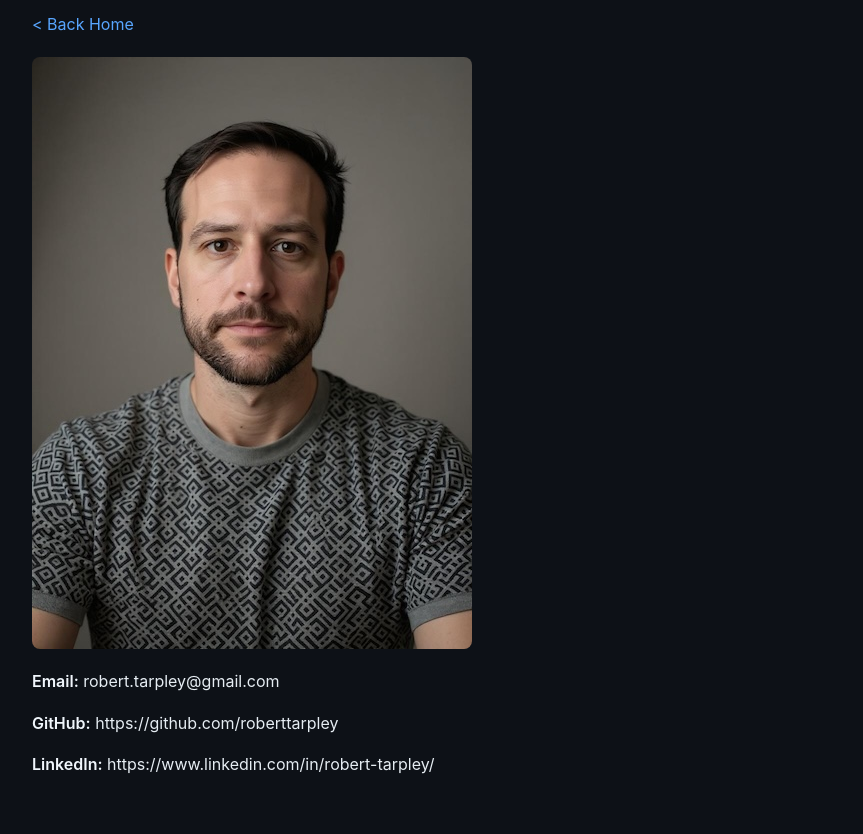
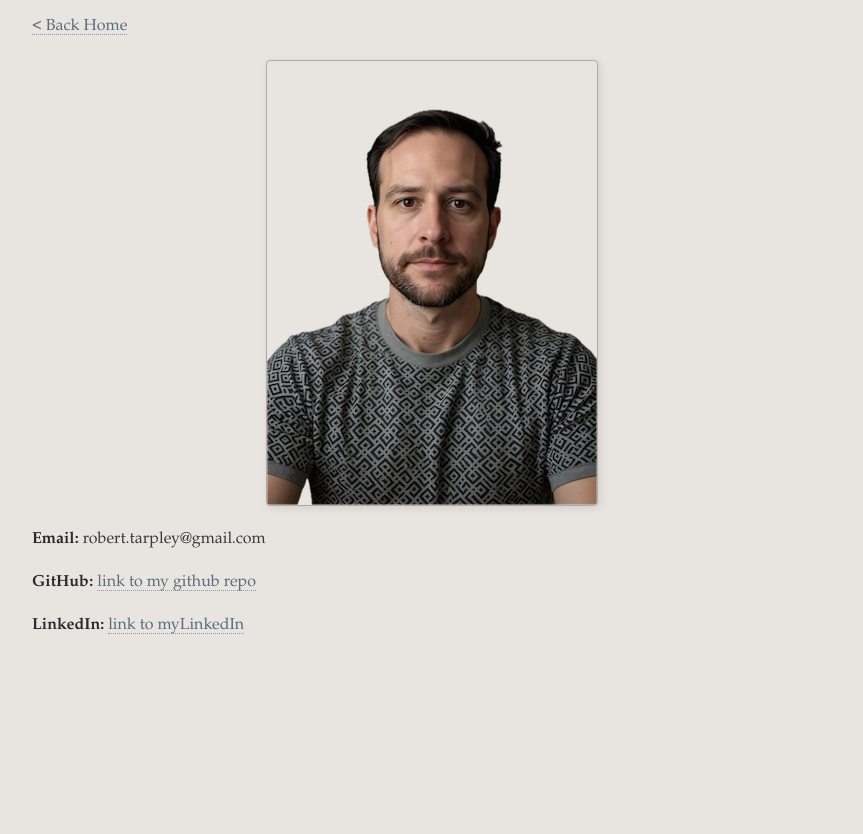
Before and after one commit to RobertTarpley/StaticSiteGenerator, a plain HTML site: page docs/about/index.html in a window 1280 px wide. Shown: the part 127-961 px from the top of the page, without its empty margins (208-1071 px from the left). After the commit the page ends 822 px from the top, so only its background shows below. Drawn offline with Linux system fonts and the light colour scheme.

Commit message:
css updates to match sketch image artwork

```diff
--- a/docs/about/index.html
+++ b/docs/about/index.html
@@ -8,6 +8,6 @@
   </head>
 
   <body>
-    <article><div><h1>Contact Me</h1><p><a href="/StaticSiteGenerator/">< Back Home</a></p><p><img src="/StaticSiteGenerator/images/profile.jpg" alt="Enhanced Bob Profile Picture"></img></p><p><b>Email:</b> robert.tarpley@gmail.com</p><p><b>GitHub:</b> https://github.com/roberttarpley</p><p><b>LinkedIn:</b> https://www.linkedin.com/in/robert-tarpley/</p></div></article>
+    <article><div><h1>Contact Me</h1><p><a href="/StaticSiteGenerator/">< Back Home</a></p><p><img src="/StaticSiteGenerator/images/profile.png" alt="Profile Picture"></img></p><p><b>Email:</b> robert.tarpley@gmail.com</p><p><b>GitHub:</b> <a href="https://github.com/roberttarpley">link to my github repo</a></p><p><b>LinkedIn:</b> <a href="https://www.linkedin.com/in/robert-tarpley/">link to myLinkedIn</a></p></div></article>
   </body>
 </html>
--- a/docs/index.css
+++ b/docs/index.css
@@ -1,10 +1,10 @@
-/* Modern Minimal Dark Mode */
+/* Pencil Sketch Aesthetic */
 
 body {
-    background-color: #0d1117;
-    color: #e6edf3;
-    font-family: -apple-system, BlinkMacSystemFont, "Segoe UI", "Noto Sans", Helvetica, Arial, sans-serif;
-    line-height: 1.6;
+    background-color: #e8e5e0;
+    color: #3a3a3a;
+    font-family: "Palatino Linotype", Palatino, Georgia, "Times New Roman", serif;
+    line-height: 1.7;
     margin: 0;
     padding: 40px 20px;
     max-width: 800px;
@@ -14,7 +14,7 @@ body {
 
 b {
     font-weight: 600;
-    color: #f0f6fc;
+    color: #2a2a2a;
 }
 
 h1,
@@ -23,7 +23,7 @@ h3,
 h4,
 h5,
 h6 {
-    color: #f0f6fc;
+    color: #2a2a2a;
     margin-top: 32px;
     margin-bottom: 16px;
     font-weight: 600;
@@ -32,13 +32,13 @@ h6 {
 
 h1 {
     font-size: 2em;
-    border-bottom: 1px solid #30363d;
+    border-bottom: 2px solid #b0aca5;
     padding-bottom: 0.3em;
 }
 
 h2 {
     font-size: 1.5em;
-    border-bottom: 1px solid #30363d;
+    border-bottom: 1px solid #b0aca5;
     padding-bottom: 0.3em;
 }
 
@@ -53,12 +53,14 @@ h6 {
 }
 
 a {
-    color: #58a6ff;
+    color: #5a6c7d;
     text-decoration: none;
+    border-bottom: 1px dotted #8a9ca8;
 }
 
 a:hover {
-    text-decoration: underline;
+    color: #3a4c5d;
+    border-bottom: 1px solid #5a6c7d;
 }
 
 ul,
@@ -73,12 +75,12 @@ li {
 }
 
 code {
-    background-color: #161b22;
-    border: 1px solid #30363d;
-    border-radius: 6px;
-    color: #f0f6fc;
+    background-color: #d8d4ce;
+    border: 1px solid #b0aca5;
+    border-radius: 3px;
+    color: #3a3a3a;
     padding: 0.2em 0.4em;
-    font-family: ui-monospace, SFMono-Regular, "SF Mono", Menlo, Consolas, "Liberation Mono", monospace;
+    font-family: "Courier New", Courier, monospace;
     font-size: 0.9em;
 }
 
@@ -89,9 +91,9 @@ pre code {
 }
 
 pre {
-    background-color: #161b22;
-    border: 1px solid #30363d;
-    border-radius: 6px;
+    background-color: #d8d4ce;
+    border: 1px solid #b0aca5;
+    border-radius: 3px;
     padding: 16px;
     overflow: auto;
     line-height: 1.45;
@@ -99,19 +101,22 @@ pre {
 }
 
 blockquote {
-    border-left: 4px solid #30363d;
+    border-left: 3px solid #8a8680;
     padding-left: 1em;
     margin-left: 0;
     margin-right: 0;
-    color: #8b949e;
+    color: #5a5a5a;
+    font-style: italic;
 }
 
 img {
     max-width: 100%;
     height: auto;
-    border-radius: 8px;
+    border-radius: 4px;
+    border: 1px solid #b0aca5;
     display: block;
-    margin: 20px 0;
+    margin: 20px auto;
+    box-shadow: 2px 2px 8px rgba(0, 0, 0, 0.1);
 }
 
 p {
@@ -126,24 +131,24 @@ p {
 }
 
 ::-webkit-scrollbar-track {
-    background: #0d1117;
+    background: #e8e5e0;
 }
 
 ::-webkit-scrollbar-thumb {
-    background-color: #30363d;
+    background-color: #b0aca5;
     border-radius: 6px;
-    border: 3px solid #0d1117;
+    border: 3px solid #e8e5e0;
 }
 
 ::-webkit-scrollbar-thumb:hover {
-    background-color: #484f58;
+    background-color: #8a8680;
 }
 
 * {
     scrollbar-width: thin;
-    scrollbar-color: #30363d #0d1117;
+    scrollbar-color: #b0aca5 #e8e5e0;
 }
 
 ::-webkit-scrollbar-corner {
-    background: #0d1117;
+    background: #e8e5e0;
 }
--- a/static/index.css
+++ b/static/index.css
@@ -1,10 +1,10 @@
-/* Modern Minimal Dark Mode */
+/* Pencil Sketch Aesthetic */
 
 body {
-    background-color: #0d1117;
-    color: #e6edf3;
-    font-family: -apple-system, BlinkMacSystemFont, "Segoe UI", "Noto Sans", Helvetica, Arial, sans-serif;
-    line-height: 1.6;
+    background-color: #e8e5e0;
+    color: #3a3a3a;
+    font-family: "Palatino Linotype", Palatino, Georgia, "Times New Roman", serif;
+    line-height: 1.7;
     margin: 0;
     padding: 40px 20px;
     max-width: 800px;
@@ -14,7 +14,7 @@ body {
 
 b {
     font-weight: 600;
-    color: #f0f6fc;
+    color: #2a2a2a;
 }
 
 h1,
@@ -23,7 +23,7 @@ h3,
 h4,
 h5,
 h6 {
-    color: #f0f6fc;
+    color: #2a2a2a;
     margin-top: 32px;
     margin-bottom: 16px;
     font-weight: 600;
@@ -32,13 +32,13 @@ h6 {
 
 h1 {
     font-size: 2em;
-    border-bottom: 1px solid #30363d;
+    border-bottom: 2px solid #b0aca5;
     padding-bottom: 0.3em;
 }
 
 h2 {
     font-size: 1.5em;
-    border-bottom: 1px solid #30363d;
+    border-bottom: 1px solid #b0aca5;
     padding-bottom: 0.3em;
 }
 
@@ -53,12 +53,14 @@ h6 {
 }
 
 a {
-    color: #58a6ff;
+    color: #5a6c7d;
     text-decoration: none;
+    border-bottom: 1px dotted #8a9ca8;
 }
 
 a:hover {
-    text-decoration: underline;
+    color: #3a4c5d;
+    border-bottom: 1px solid #5a6c7d;
 }
 
 ul,
@@ -73,12 +75,12 @@ li {
 }
 
 code {
-    background-color: #161b22;
-    border: 1px solid #30363d;
-    border-radius: 6px;
-    color: #f0f6fc;
+    background-color: #d8d4ce;
+    border: 1px solid #b0aca5;
+    border-radius: 3px;
+    color: #3a3a3a;
     padding: 0.2em 0.4em;
-    font-family: ui-monospace, SFMono-Regular, "SF Mono", Menlo, Consolas, "Liberation Mono", monospace;
+    font-family: "Courier New", Courier, monospace;
     font-size: 0.9em;
 }
 
@@ -89,9 +91,9 @@ pre code {
 }
 
 pre {
-    background-color: #161b22;
-    border: 1px solid #30363d;
-    border-radius: 6px;
+    background-color: #d8d4ce;
+    border: 1px solid #b0aca5;
+    border-radius: 3px;
     padding: 16px;
     overflow: auto;
     line-height: 1.45;
@@ -99,19 +101,22 @@ pre {
 }
 
 blockquote {
-    border-left: 4px solid #30363d;
+    border-left: 3px solid #8a8680;
     padding-left: 1em;
     margin-left: 0;
     margin-right: 0;
-    color: #8b949e;
+    color: #5a5a5a;
+    font-style: italic;
 }
 
 img {
     max-width: 100%;
     height: auto;
-    border-radius: 8px;
+    border-radius: 4px;
+    border: 1px solid #b0aca5;
     display: block;
-    margin: 20px 0;
+    margin: 20px auto;
+    box-shadow: 2px 2px 8px rgba(0, 0, 0, 0.1);
 }
 
 p {
@@ -126,24 +131,24 @@ p {
 }
 
 ::-webkit-scrollbar-track {
-    background: #0d1117;
+    background: #e8e5e0;
 }
 
 ::-webkit-scrollbar-thumb {
-    background-color: #30363d;
+    background-color: #b0aca5;
     border-radius: 6px;
-    border: 3px solid #0d1117;
+    border: 3px solid #e8e5e0;
 }
 
 ::-webkit-scrollbar-thumb:hover {
-    background-color: #484f58;
+    background-color: #8a8680;
 }
 
 * {
     scrollbar-width: thin;
-    scrollbar-color: #30363d #0d1117;
+    scrollbar-color: #b0aca5 #e8e5e0;
 }
 
 ::-webkit-scrollbar-corner {
-    background: #0d1117;
+    background: #e8e5e0;
 }
```
Also changed, not shown: docs/index.html (+2 -2 lines), docs/projects/index.html (deleted, +0 -13 lines), docs/projects/ssg/index.html (added, +14 -0 lines), docs/images/landingbanner.png (added), docs/images/profile.jpg (deleted), docs/images/profile.png (added), docs/images/ssgbanner.png (added), static/images/landingbanner.png (added), static/images/profile.jpg (deleted), static/images/profile.png (added), static/images/ssgbanner.png (added), 4 other files.
